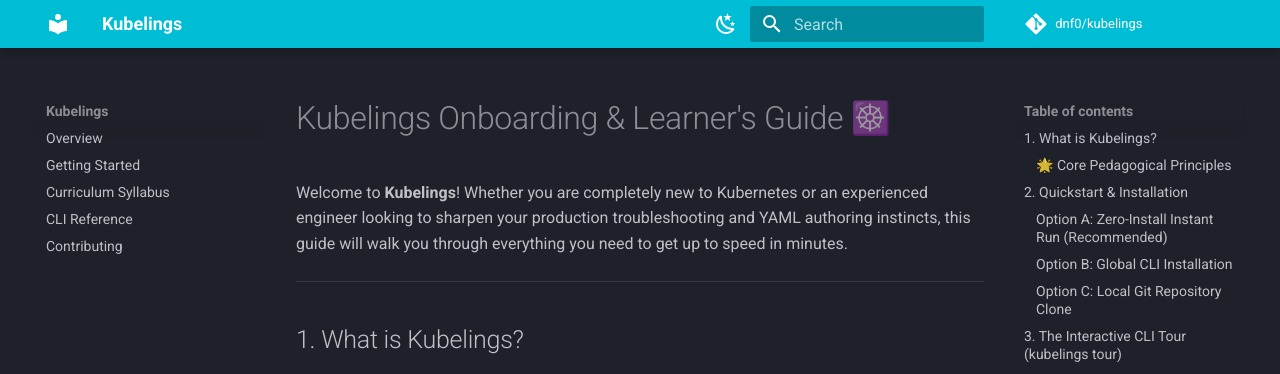
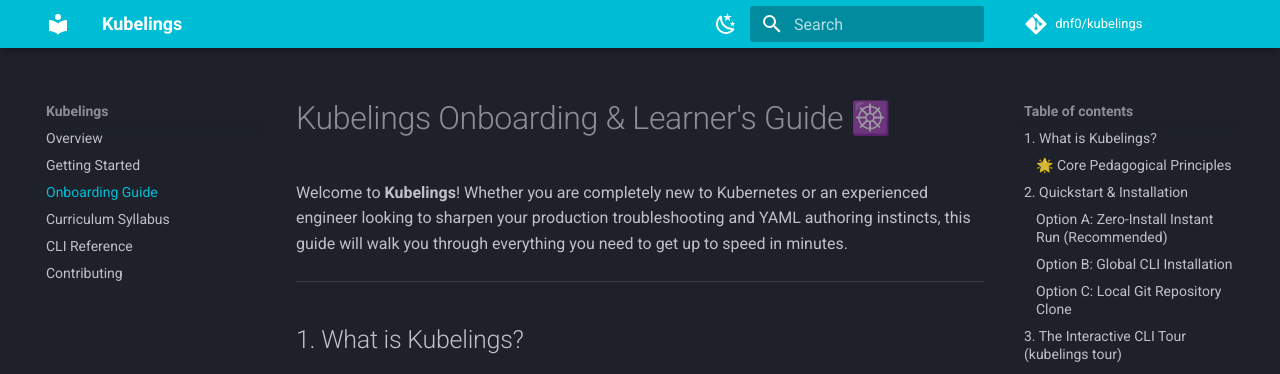
Before and after one commit to dnf0/kubelings, an MkDocs documentation site: the page built from docs/onboarding-guide.md, in a window 1280 px wide. Shown: the top 374 px of the page. Built offline with MkDocs 1.6.1 and Material for MkDocs 9.7.7, drawn with Linux system fonts in a browser that asks for light colours; comment, search, counter and statistics services are not loaded.

Commit message:
docs: add onboarding guide to mkdocs nav and sync demo asset

```diff
--- a/mkdocs.yml
+++ b/mkdocs.yml
@@ -49,6 +49,10 @@
 nav:
   - Overview: index.md
   - Getting Started: getting-started.md
+  - Onboarding Guide: onboarding-guide.md
   - Curriculum Syllabus: syllabus.md
   - CLI Reference: cli-reference.md
   - Contributing: contributing.md
+
+not_in_nav: |
+  superpowers/**
```
Also changed, not shown: docs/assets/demo.svg (added).
